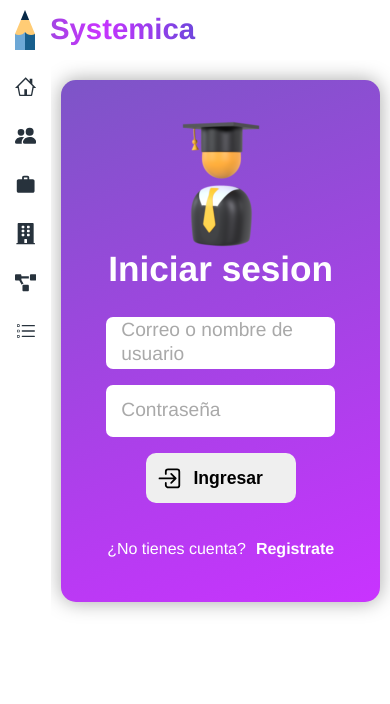
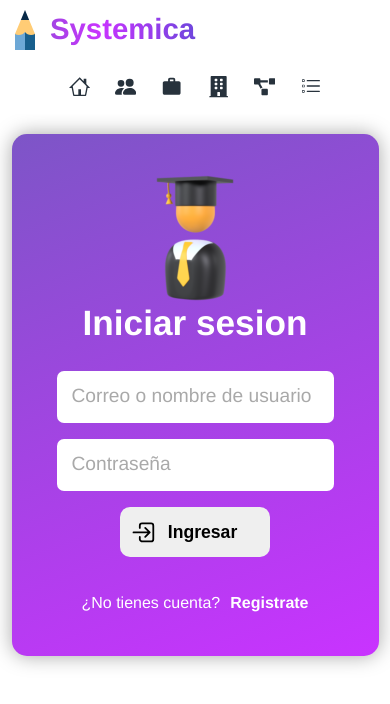
Before and after one commit to JLex11/Systemica-App, a React (Vite) app: page /login in a window 390 px wide. Shown: the top 704 px of the page. Built offline with nearby package versions, Linux system fonts and the light colour scheme.

Commit message:
add responsive to aside bar

```diff
--- a/src/App.module.css
+++ b/src/App.module.css
@@ -23,3 +23,9 @@
   padding: 40px;
   justify-content: center;
 }
+
+@media screen and (max-width: 775px) {
+  .Main {
+    flex-direction: column;
+  }
+}
--- a/src/components/Aside/aside.module.css
+++ b/src/components/Aside/aside.module.css
@@ -66,3 +66,25 @@
   box-shadow: 0 0 5px rgba(0, 0, 0, 0.249);
   color: white;
 }
+
+@media screen and (max-width: 775px) {
+  .Expanded {
+    font-size: 0;
+  }
+
+  .AsideContent {
+    height: fit-content;
+    width: 100%;
+    overflow-x: auto;
+  }
+
+  .PagesList {
+    flex-direction: row;
+    justify-content: center;
+  }
+
+  .Expanded .AsideLink {
+    margin-left: 0;
+    padding-right: 0;
+  }
+}
--- a/src/components/EstablecimientosCarousel/establecimientosCarousel.module.css
+++ b/src/components/EstablecimientosCarousel/establecimientosCarousel.module.css
@@ -11,7 +11,7 @@
   display: flex;
   gap: 15px;
   overflow-x: auto;
-  scroll-snap-type: x mandatory;
+  scroll-snap-type: x proximity;
   scroll-behavior: smooth;
   -webkit-overflow-scrolling: touch;
   -ms-overflow-style: none;
--- a/src/components/EstablecimientosCarousel/index.jsx
+++ b/src/components/EstablecimientosCarousel/index.jsx
@@ -13,20 +13,13 @@ const EstablecimientosCarousel = ({ establecimientos }) => {
 
       let carouselItems = carousel.querySelectorAll(`.${styles.CarouselItem}`)
       let carouselItemsCount = carouselItems.length
-      let carouselItemsWidth, carouselWidth, carouselMaxScroll, carouselScrollStep
+      let carouselItemsWidth, carouselMaxScroll, carouselScrollStep
       let carouselScrollLeft = 0
 
       const calculateCarouselValues = () => {
         carouselItemsWidth = carouselItems[0].offsetWidth
-        carouselWidth = carouselItemsWidth * carouselItemsCount
-        carouselMaxScroll = carouselWidth - (carousel.offsetWidth - 80)
+        carouselMaxScroll = carouselItemsWidth * carouselItemsCount // carousel width
         carouselScrollStep = carouselItemsWidth * 1.1
-        console.log({
-          carouselItemsWidth,
-          carouselWidth,
-          carouselMaxScroll,
-          carouselScrollStep
-        })
       }
 
       calculateCarouselValues()
--- a/src/components/TareasList/tareasList.module.css
+++ b/src/components/TareasList/tareasList.module.css
@@ -1,6 +1,6 @@
 .TareasList {
   display: grid;
-  grid-template-columns: repeat(auto-fit, minmax(300px, 1fr));
+  grid-template-columns: repeat(auto-fit, minmax(350px, 1fr));
   width: 100%;
   gap: 20px;
 }
```
